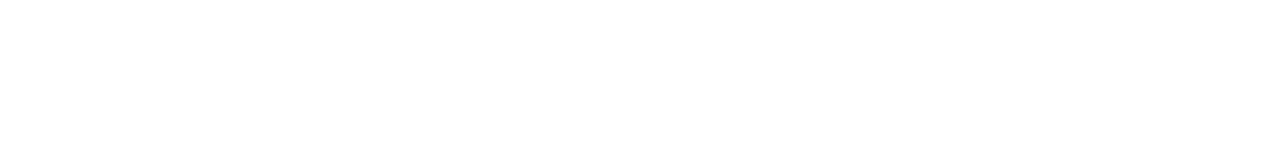
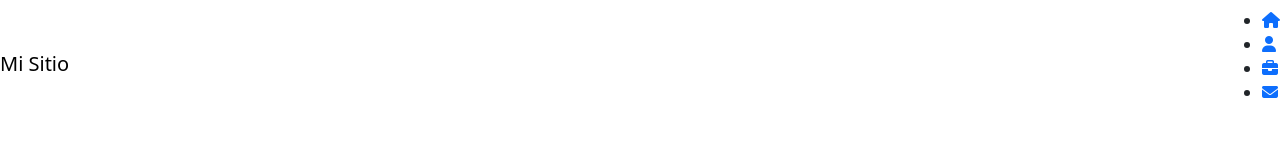
Before and after one commit to FerValentina/FerValentina, a plain HTML site: page index.html in a window 1280 px wide. Drawn offline with nearby package versions, Linux system fonts and the light colour scheme.

Commit message:
armando navbar

```diff
--- a/index.html
+++ b/index.html
@@ -9,7 +9,15 @@
     <script src="https://kit.fontawesome.com/092781148c.js" crossorigin="anonymous"></script>
 </head>
 <body>
-
+    <nav class="navbar">
+        <div class="navbar-brand">Mi Sitio</div>
+        <ul class="navbar-links">
+            <li><a href="#inicio"><i class="fa-solid fa-house"></i></a></li>
+            <li><a href="#perfil"><i class="fa-solid fa-user"></i></a></li>
+            <li><a href="#trabajos"><i class="fa-solid fa-briefcase"></i></a></li>
+            <li><a href="#contacto"><i class="fa-solid fa-envelope"></i></a></li>
+        </ul>
+    </nav>
 
 
 
```
